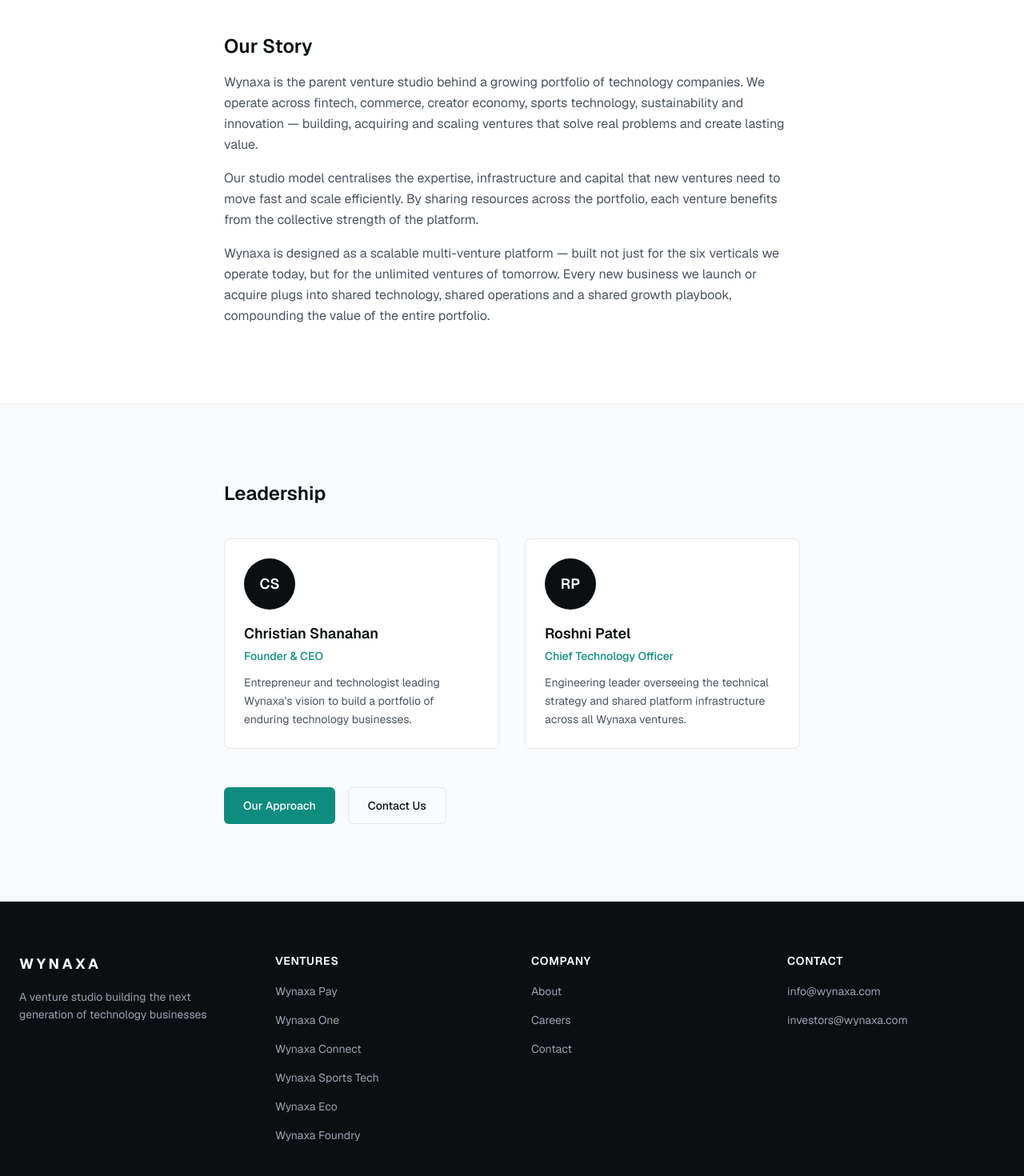
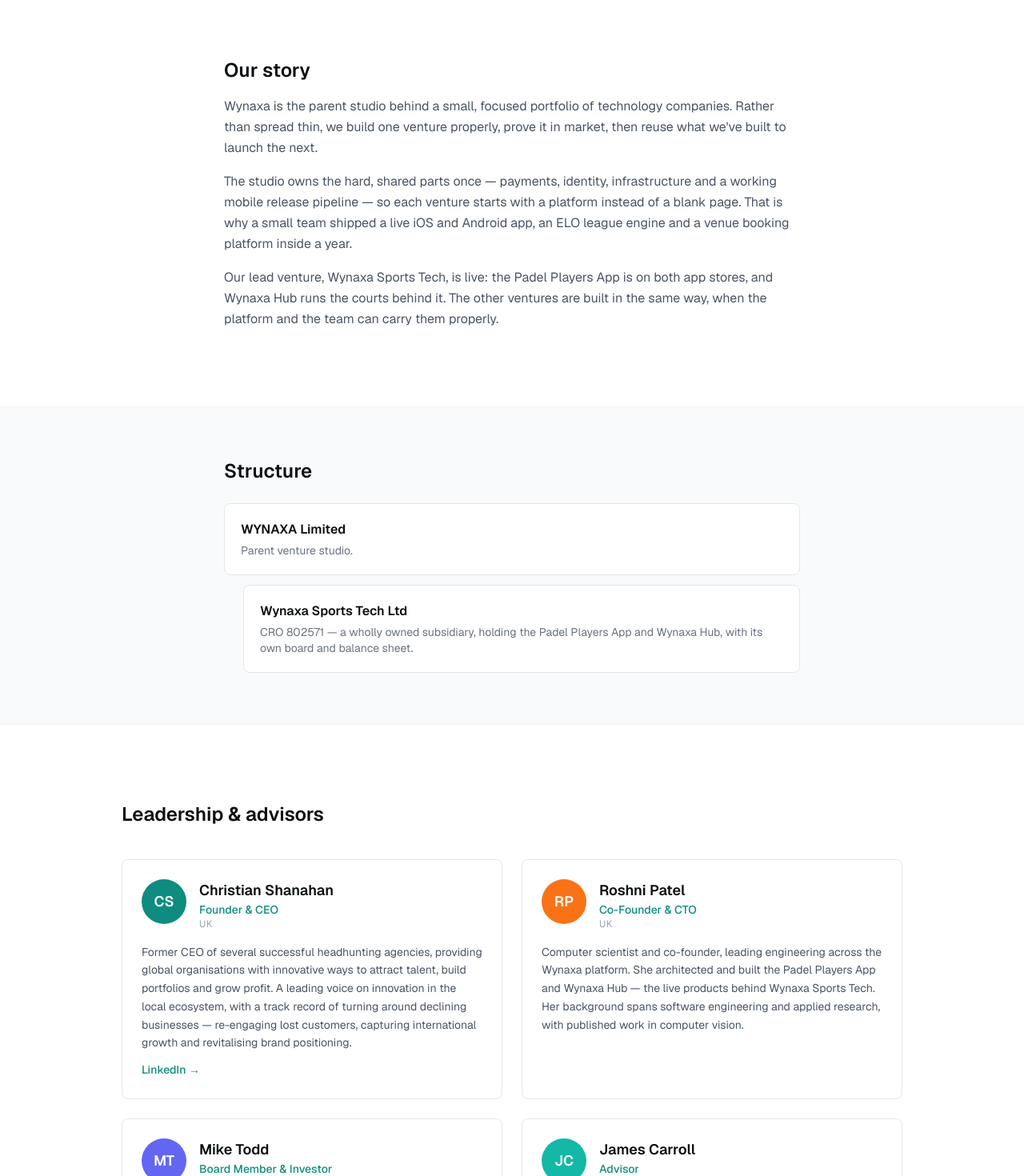
Before and after one commit to WYNAXA/Wynaxa, a Next.js app: page /about in a window 1280 px wide. Shown: the part 520-1990 px from the top of the page at 80% size. Built offline with nearby package versions, Linux system fonts and the light colour scheme.

Commit message:
About: real leadership bios, honest story copy, corporate structure, remove acquire/puffery

```diff
--- a/app/about/page.tsx
+++ b/app/about/page.tsx
@@ -4,102 +4,189 @@
 export const metadata: Metadata = {
   title: "About — Wynaxa",
   description:
-    "Wynaxa is a venture studio that creates, launches and scales technology businesses.",
+    "Wynaxa is a venture studio. Our lead venture, Wynaxa Sports Tech, is live in market with the Padel Players App and Wynaxa Hub.",
 };
 
+/* ---------------------------------------------------------------------------
+ * Leadership. `accent` is the monogram colour. Bios are factual — do not
+ * inflate credentials. `linkedin` is optional and only shown where provided.
+ * ------------------------------------------------------------------------- */
 const leadership = [
   {
     name: "Christian Shanahan",
     title: "Founder & CEO",
+    location: "UK",
     initials: "CS",
-    bio: "Entrepreneur and technologist leading Wynaxa\u2019s vision to build a portfolio of enduring technology businesses.",
+    accent: "#0E8C7F",
+    bio: "Former CEO of several successful headhunting agencies, providing global organisations with innovative ways to attract talent, build portfolios and grow profit. A leading voice on innovation in the local ecosystem, with a track record of turning around declining businesses — re-engaging lost customers, capturing international growth and revitalising brand positioning.",
+    linkedin: "https://www.linkedin.com/in/christianshanahan/",
   },
   {
     name: "Roshni Patel",
-    title: "Chief Technology Officer",
+    title: "Co-Founder & CTO",
+    location: "UK",
     initials: "RP",
-    bio: "Engineering leader overseeing the technical strategy and shared platform infrastructure across all Wynaxa ventures.",
+    accent: "#F97316",
+    bio: "Computer scientist and co-founder, leading engineering across the Wynaxa platform. She architected and built the Padel Players App and Wynaxa Hub — the live products behind Wynaxa Sports Tech. Her background spans software engineering and applied research, with published work in computer vision.",
+    linkedin: null,
+  },
+  {
+    name: "Mike Todd",
+    title: "Board Member & Investor",
+    location: "UK",
+    initials: "MT",
+    accent: "#6366F1",
+    bio: "Ex-banker who has built and run independent regulated fund-management businesses in London. Mike supports Wynaxa's liquidity and banking operations, and was an early angel investor in the company.",
+    linkedin: null,
+  },
+  {
+    name: "James Carroll",
+    title: "Advisor",
+    location: "Ireland",
+    initials: "JC",
+    accent: "#14B8A6",
+    bio: "Entrepreneurial business leader and ex-Mastercard SVP. James managed a global technology team across 15 countries focused on product innovation and digital-platform development, with deep experience in corporate finance, venturing, fundraising and digital transformation.",
+    linkedin: "https://www.linkedin.com/in/james-anthony-carroll/",
+  },
+  {
+    name: "Bruce Bale",
+    title: "Advisor",
+    location: "UK",
+    initials: "BB",
+    accent: "#A855F7",
+    bio: "Accomplished leader across sport, gaming and digital media — strategic development, commercial partnerships, M&A, fundraising and rights negotiation. Over 20 years in elite high-performance sport, and a current FIH international hockey umpire with 100+ caps.",
+    linkedin: null,
   },
 ];
 
 export default function AboutPage() {
   return (
     <>
+      {/* --------------------------------------------------------------- HERO */}
       <section className="bg-[#0B0F12]">
         <div className="mx-auto max-w-7xl px-6 py-28 sm:py-36">
           <h1 className="max-w-3xl text-4xl font-semibold leading-tight tracking-tight text-white sm:text-5xl">
             About Wynaxa
           </h1>
           <p className="mt-6 max-w-2xl text-lg leading-relaxed text-gray-400">
-            A venture studio that creates, launches and scales technology
-            businesses.
+            A venture studio that builds technology companies — and holds them.
+            One is live in market today.
           </p>
         </div>
       </section>
 
+      {/* ----------------------------------------------------------- OUR STORY */}
       <section className="bg-white">
         <div className="mx-auto max-w-3xl px-6 py-24">
-          <h2 className="text-2xl font-semibold text-[#0B0F12]">Our Story</h2>
+          <h2 className="text-2xl font-semibold text-[#0B0F12]">Our story</h2>
           <p className="mt-4 leading-relaxed text-gray-600">
-            Wynaxa is the parent venture studio behind a growing portfolio of
-            technology companies. We operate across fintech, commerce, creator
-            economy, sports technology, sustainability and innovation —
-            building, acquiring and scaling ventures that solve real problems and
-            create lasting value.
+            Wynaxa is the parent studio behind a small, focused portfolio of
+            technology companies. Rather than spread thin, we build one venture
+            properly, prove it in market, then reuse what we&apos;ve built to
+            launch the next.
           </p>
           <p className="mt-4 leading-relaxed text-gray-600">
-            Our studio model centralises the expertise, infrastructure and
-            capital that new ventures need to move fast and scale efficiently. By
-            sharing resources across the portfolio, each venture benefits from
-            the collective strength of the platform.
+            The studio owns the hard, shared parts once — payments, identity,
+            infrastructure and a working mobile release pipeline — so each
+            venture starts with a platform instead of a blank page. That is why a
+            small team shipped a live iOS and Android app, an ELO league engine
+            and a venue booking platform inside a year.
           </p>
           <p className="mt-4 leading-relaxed text-gray-600">
-            Wynaxa is designed as a scalable multi-venture platform — built not
-            just for the six verticals we operate today, but for the unlimited
-            ventures of tomorrow. Every new business we launch or acquire plugs
-            into shared technology, shared operations and a shared growth
-            playbook, compounding the value of the entire portfolio.
+            Our lead venture, Wynaxa Sports Tech, is live: the Padel Players App
+            is on both app stores, and Wynaxa Hub runs the courts behind it. The
+            other ventures are built in the same way, when the platform and the
+            team can carry them properly.
           </p>
         </div>
       </section>
 
-      {/* Leadership */}
+      {/* ---------------------------------------------------------- STRUCTURE */}
       <section className="border-t border-gray-100 bg-gray-50">
-        <div className="mx-auto max-w-3xl px-6 py-24">
-          <h2 className="text-2xl font-semibold text-[#0B0F12]">Leadership</h2>
-          <div className="mt-10 grid gap-8 sm:grid-cols-2">
+        <div className="mx-auto max-w-3xl px-6 py-16">
+          <h2 className="text-2xl font-semibold text-[#0B0F12]">Structure</h2>
+          <div className="mt-6 space-y-3">
+            <div className="rounded-lg border border-gray-200 bg-white p-5">
+              <p className="font-semibold text-[#0B0F12]">WYNAXA Limited</p>
+              <p className="mt-1 text-sm text-gray-500">
+                Parent venture studio.
+              </p>
+            </div>
+            <div className="ml-6 rounded-lg border border-gray-200 bg-white p-5">
+              <p className="font-semibold text-[#0B0F12]">
+                Wynaxa Sports Tech Ltd
+              </p>
+              <p className="mt-1 text-sm text-gray-500">
+                CRO 802571 — a wholly owned subsidiary, holding the Padel Players
+                App and Wynaxa Hub, with its own board and balance sheet.
+              </p>
+            </div>
+          </div>
+        </div>
+      </section>
+
+      {/* --------------------------------------------------------- LEADERSHIP */}
+      <section className="border-t border-gray-100 bg-white">
+        <div className="mx-auto max-w-5xl px-6 py-24">
+          <h2 className="text-2xl font-semibold text-[#0B0F12]">
+            Leadership &amp; advisors
+          </h2>
+          <div className="mt-10 grid gap-6 md:grid-cols-2">
             {leadership.map((person) => (
-              <div key={person.name} className="rounded-lg border border-gray-200 bg-white p-6">
-                <div className="flex h-16 w-16 items-center justify-center rounded-full bg-[#0B0F12]">
+              <div
+                key={person.name}
+                className="rounded-lg border border-gray-200 bg-white p-6"
+              >
+                <div className="flex items-start gap-4">
+                  <div
+                    className="flex h-14 w-14 flex-shrink-0 items-center justify-center rounded-full"
+                    style={{ backgroundColor: person.accent }}
+                  >
                     <span className="text-lg font-semibold text-white">
                       {person.initials}
                     </span>
                   </div>
-                <h3 className="mt-4 text-lg font-semibold text-[#0B0F12]">
+                  <div>
+                    <h3 className="text-lg font-semibold text-[#0B0F12]">
                       {person.name}
                     </h3>
-                <p className="mt-1 text-sm font-medium text-[#0E8C7F]">
+                    <p className="text-sm font-medium text-[#0E8C7F]">
                       {person.title}
                     </p>
-                <p className="mt-3 text-sm leading-relaxed text-gray-600">
+                    <p className="text-xs uppercase tracking-wider text-gray-400">
+                      {person.location}
+                    </p>
+                  </div>
+                </div>
+                <p className="mt-4 text-sm leading-relaxed text-gray-600">
                   {person.bio}
                 </p>
+                {person.linkedin && (
+                  <a
+                    href={person.linkedin}
+                    target="_blank"
+                    rel="noopener noreferrer"
+                    className="mt-3 inline-block text-sm font-medium text-[#0E8C7F] hover:underline"
+                  >
+                    LinkedIn &rarr;
+                  </a>
+                )}
               </div>
             ))}
           </div>
 
-          <div className="mt-12 flex gap-4">
+          <div className="mt-12 flex flex-wrap gap-4">
             <Link
-              href="/ventures"
+              href="/sports-tech"
               className="inline-flex items-center justify-center rounded-md bg-[#0E8C7F] px-6 py-3 text-sm font-medium text-white transition-colors hover:bg-[#0a7269]"
             >
-              Our Approach
+              See the live venture
             </Link>
             <Link
               href="/contact"
               className="inline-flex items-center justify-center rounded-md border border-gray-200 px-6 py-3 text-sm font-medium text-[#0B0F12] transition-colors hover:border-gray-300"
             >
-              Contact Us
+              Contact us
             </Link>
           </div>
         </div>
```
Lines whose indentation alone changed are shown as unchanged.
